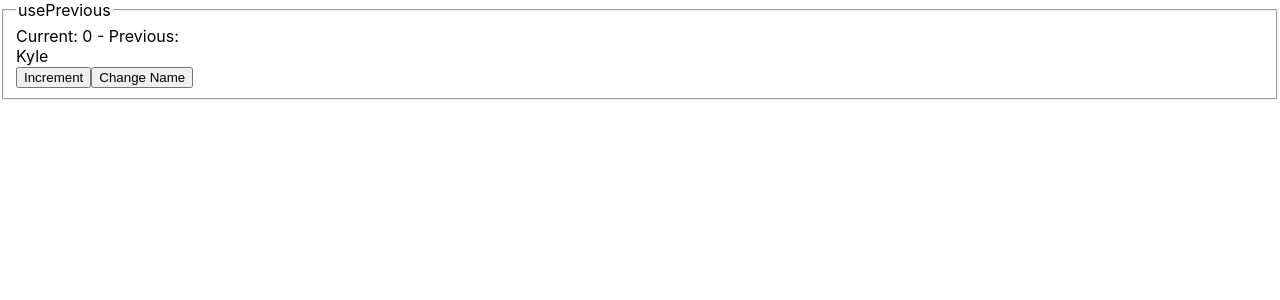
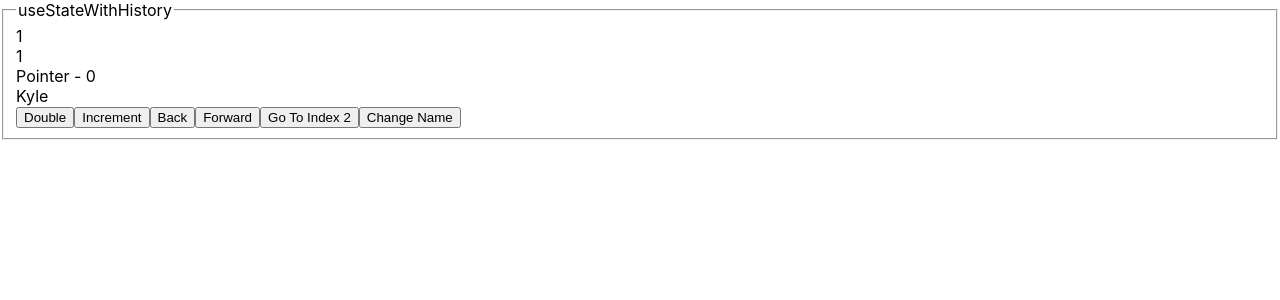
Before and after one commit to george-w-boo/custom-hooks, a React (Create React App) app: page / in a window 1280 px wide. Shown: the top 300 px of the page. Built offline with nearby package versions, Linux system fonts and the light colour scheme.

Commit message:
adds useStateWithHistory

```diff
--- a/src/App.js
+++ b/src/App.js
@@ -6,6 +6,7 @@
 import Debounce from "./components/Debounce";
 import ArrayComponent from "./components/useArray";
 import Previous from "./components/Previous";
+import StateWithHistory from "./components/StateWithhistory";
 
 function App() {
   return (
@@ -16,8 +17,9 @@
       <Timeout />
       <Debounce />
       <UpdateEffect />
-      <ArrayComponent /> */}
-      <Previous />
+      <ArrayComponent />
+      <Previous /> */}
+      <StateWithHistory />
     </>
   );
 }
--- /dev/null
+++ b/src/components/StateWithhistory.jsx
@@ -0,0 +1,28 @@
+import { useState } from "react"
+import { useStateWithHistory } from "../customHooks/useStateWithHistory";
+import Card from "./common/Card";
+
+export default function StateWithHistory() {
+  const [count, setCount, { history, pointer, back, forward, go }] =
+    useStateWithHistory(1)
+  const [name, setName] = useState("Kyle")
+
+  return (
+    <Card legend="useStateWithHistory">
+      <div>{count}</div>
+      <div>{history.join(", ")}</div>
+      <div>Pointer - {pointer}</div>
+      <div>{name}</div>
+      <button onClick={() => setCount(currentCount => currentCount * 2)}>
+        Double
+      </button>
+      <button onClick={() => setCount(currentCount => currentCount + 1)}>
+        Increment
+      </button>
+      <button onClick={back}>Back</button>
+      <button onClick={forward}>Forward</button>
+      <button onClick={() => go(-1)}>Go To Index 2</button>
+      <button onClick={() => setName("John")}>Change Name</button>
+    </Card>
+  )
+}
--- /dev/null
+++ b/src/customHooks/useStateWithHistory.js
@@ -0,0 +1,77 @@
+import { useState, useRef, useCallback } from "react";
+
+export const useStateWithHistory = (initialValue, capacity = 10) => {
+  const [value, setValue] = useState(initialValue);
+
+  const historyRef = useRef([value]);
+  const pointerRef = useRef(0);
+
+  const set = useCallback(
+    (v) => {
+      const resolvedValue = typeof v === "function" ? v(value) : v;
+
+      if (pointerRef.current < historyRef.current.length - 1) {
+        historyRef.current.splice(pointerRef.current + 1);
+      }
+
+      while (historyRef.current.length >= capacity) {
+        historyRef.current.shift();
+      }
+
+      historyRef.current.push(resolvedValue);
+      pointerRef.current = historyRef.current.length - 1;
+
+      setValue(resolvedValue);
+    },
+    [value, capacity]
+  );
+
+  const back = useCallback(() => {
+    if (
+      pointerRef.current <= 0 ||
+      pointerRef.current > historyRef.current.length - 1
+    )
+      return;
+
+    pointerRef.current--;
+    setValue(historyRef.current[pointerRef.current]);
+  }, []);
+
+  const forward = useCallback(() => {
+    if (pointerRef.current >= historyRef.current.length - 1) return;
+
+    pointerRef.current++;
+    setValue(historyRef.current[pointerRef.current]);
+  }, []);
+
+  const go = useCallback((index) => {
+    if (index < 0) {
+      pointerRef.current = 0;
+      setValue(historyRef.current[0]);
+
+      return;
+    }
+
+    if (index >= historyRef.current.length - 1) {
+      pointerRef.current = historyRef.current.length - 1;
+      setValue(historyRef.current[pointerRef.current]);
+
+      return;
+    }
+
+    pointerRef.current = index;
+    setValue(historyRef.current[index]);
+  }, []);
+
+  return [
+    value,
+    set,
+    {
+      history: historyRef.current,
+      pointer: pointerRef.current,
+      back,
+      forward,
+      go,
+    },
+  ];
+};
```
